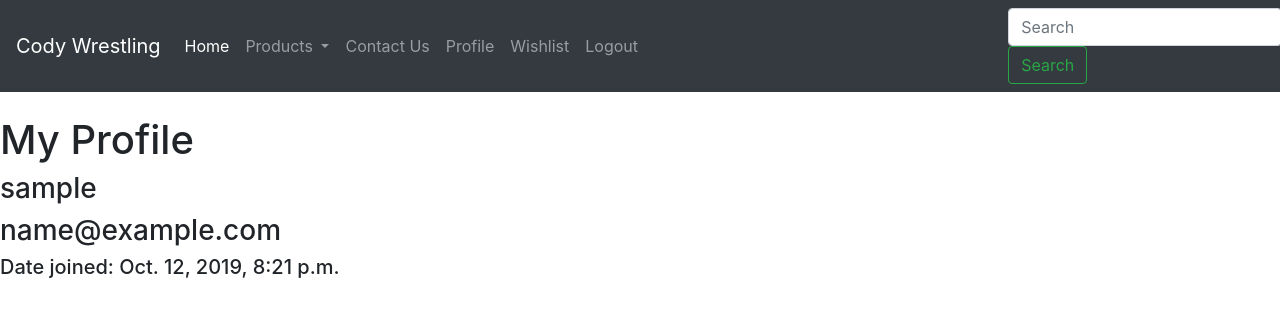
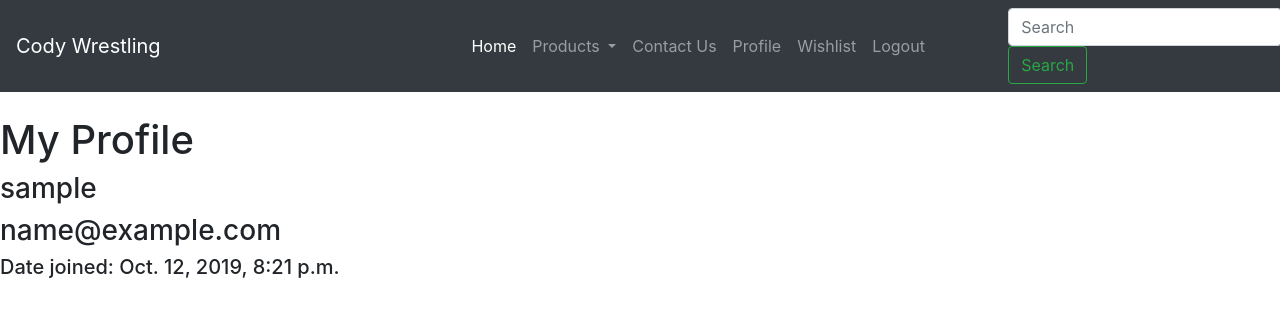
Before and after one commit to Chrisss09/cody-wrestling, a Django app: page /accounts/profile/ in a window 1280 px wide. Shown: the top 317 px of the page. Run offline with Django 3.2, Linux system fonts and the light colour scheme; the visitor is signed in with stand-in values (Sample User, id 1); data comes from the database, SQL or seed files in the repository; some libraries are stand-ins or nearby versions.

Commit message:
Fixed js issue and amended navbar styles

```diff
--- a/templates/base.html
+++ b/templates/base.html
@@ -9,6 +9,15 @@
         <link rel="stylesheet" href="https://stackpath.bootstrapcdn.com/bootstrap/4.3.1/css/bootstrap.min.css"
             integrity="sha384-ggOyR0iXCbMQv3Xipma34MD+dH/1fQ784/j6cY/iJTQUOhcWr7x9JvoRxT2MZw1T" crossorigin="anonymous">
         <link rel="stylesheet" href="{% static 'css/main.css' %}" type="text/css" />
+        <script src="https://code.jquery.com/jquery-3.3.1.slim.min.js"
+            integrity="sha384-q8i/X+965DzO0rT7abK41JStQIAqVgRVzpbzo5smXKp4YfRvH+8abtTE1Pi6jizo"
+            crossorigin="anonymous"></script>
+        <script src="https://stackpath.bootstrapcdn.com/bootstrap/4.3.1/js/bootstrap.min.js"
+            integrity="sha384-JjSmVgyd0p3pXB1rRibZUAYoIIy6OrQ6VrjIEaFf/nJGzIxFDsf4x0xIM+B07jRM"
+            crossorigin="anonymous"></script>
+        <script src="https://cdnjs.cloudflare.com/ajax/libs/popper.js/1.14.7/umd/popper.min.js"
+            integrity="sha384-UO2eT0CpHqdSJQ6hJty5KVphtPhzWj9WO1clHTMGa3JDZwrnQq4sF86dIHNDz0W1"
+            crossorigin="anonymous"></script>
         <title>Cody Wrestling | DVD's, Events, Latest News</title>
     </head>
 
@@ -21,7 +30,7 @@
             </button>
             {% if user.is_authenticated %}
             <div class="collapse navbar-collapse" id="navbarSupportedContent">
-                <ul class="navbar-nav mr-auto">
+                <ul class="navbar-nav ml-auto">
                     <li class="nav-item active">
                         <a class="nav-link" href="{% url 'home' %}">Home</a>
                     </li>
@@ -57,7 +66,7 @@
             </div>
             {% else %}
             <div class="collapse navbar-collapse" id="navbarSupportedContent">
-                <ul class="navbar-nav mr-auto">
+                <ul class="navbar-nav ml-auto">
                     <li class="nav-item active">
                         <a class="nav-link" href="{% url 'home' %}">Home</a>
                     </li>
@@ -98,16 +107,6 @@
         {% block content %}
 
         {% endblock %}
-
-        <script src="https://stackpath.bootstrapcdn.com/bootstrap/4.3.1/js/bootstrap.min.js"
-            integrity="sha384-JjSmVgyd0p3pXB1rRibZUAYoIIy6OrQ6VrjIEaFf/nJGzIxFDsf4x0xIM+B07jRM"
-            crossorigin="anonymous"></script>
-        <script src="https://code.jquery.com/jquery-3.3.1.slim.min.js"
-            integrity="sha384-q8i/X+965DzO0rT7abK41JStQIAqVgRVzpbzo5smXKp4YfRvH+8abtTE1Pi6jizo"
-            crossorigin="anonymous"></script>
-        <script src="https://cdnjs.cloudflare.com/ajax/libs/popper.js/1.14.7/umd/popper.min.js"
-            integrity="sha384-UO2eT0CpHqdSJQ6hJty5KVphtPhzWj9WO1clHTMGa3JDZwrnQq4sF86dIHNDz0W1"
-            crossorigin="anonymous"></script>
     </body>
 
     </html>
```
